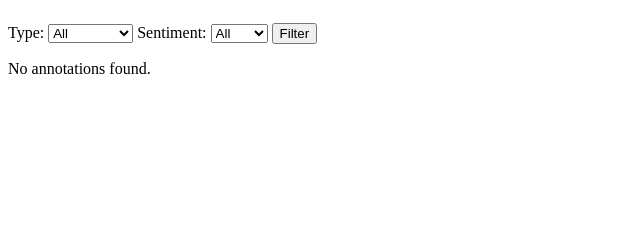
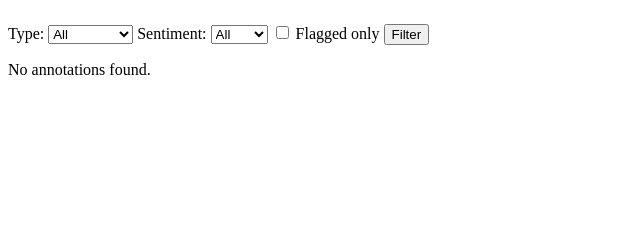
Before and after one commit to lmchoi/learning-tool, a FastAPI app: template api/templates/admin_annotations.html in a window 1280 px wide. Shown: the part 57-300 px from the top of the page, without its empty margins (0-640 px from the left). Run offline with FastAPI, Linux system fonts and the light colour scheme; the template is opened without the code that fills it, so the values that code supplies are empty.

Commit message:
feat: add flagged filter to admin annotations view
Add ?flagged=true query param to GET /admin/annotations that filters
to flagged-only annotations. Add "Flagged only" checkbox to the filter
form in admin_annotations.html.

Co-Authored-By: Claude Sonnet 4.6 <noreply@anthropic.com>

```diff
--- a/api/main.py
+++ b/api/main.py
@@ -211,6 +211,7 @@ async def get_admin_annotations(
     context_name: str,
     target_type: str | None = None,
     sentiment: str | None = None,
+    flagged: bool = False,
 ) -> HTMLResponse:
     if target_type is not None and target_type not in _VALID_TARGET_TYPES:
         raise HTTPException(
@@ -219,7 +220,9 @@ async def get_admin_annotations(
     if sentiment is not None and sentiment not in _VALID_SENTIMENTS:
         raise HTTPException(status_code=422, detail=f"sentiment must be one of {_VALID_SENTIMENTS}")
     session_store = _get_session_store(app.state.session_stores, app.state.store_dir, context_name)
-    raw = session_store.load_annotations(target_type=target_type, sentiment=sentiment)
+    raw = session_store.load_annotations(
+        target_type=target_type, sentiment=sentiment, flagged=flagged
+    )
     for ann in raw:
         rj = ann.get("result_json")
         ann["result"] = json.loads(rj) if isinstance(rj, str) else None
@@ -231,6 +234,7 @@ async def get_admin_annotations(
             "annotations": raw,
             "target_type": target_type or "",
             "sentiment": sentiment or "",
+            "flagged": flagged,
             "github_configured": _GITHUB_CONFIGURED,
         },
     )
--- a/api/templates/admin_annotations.html
+++ b/api/templates/admin_annotations.html
@@ -25,6 +25,10 @@
         <option value="up" {% if sentiment == "up" %}selected{% endif %}>Up</option>
         <option value="down" {% if sentiment == "down" %}selected{% endif %}>Down</option>
       </select>
+    </label>
+    <label>
+      <input type="checkbox" name="flagged" value="true" {% if flagged %}checked{% endif %} />
+      Flagged only
     </label>
     <button type="submit">Filter</button>
   </form>
```
Also changed, not shown: tests/test_api_admin.py (+14 -2 lines).
